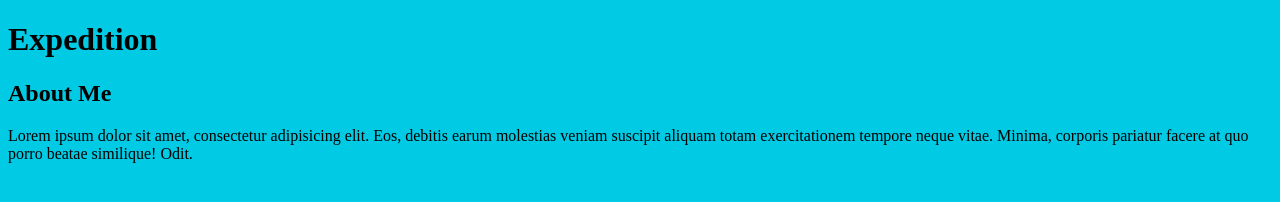
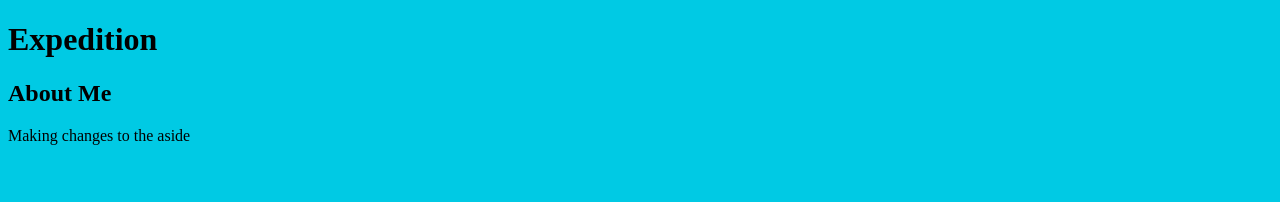
Before and after one commit to evelynosuna/my-travel-plans, a plain HTML site: page index.html in a window 1280 px wide. Drawn offline with Linux system fonts and the light colour scheme; files that its build step writes are made by us from their sources; files whose address does not match are found by name.

Commit message:
Made changes inside the aside

```diff
--- a/index.html
+++ b/index.html
@@ -15,7 +15,7 @@
 <aside>
     <h2>About Me</h2>
 
-    <p>Lorem ipsum dolor sit amet, consectetur adipisicing elit. Eos, debitis earum molestias veniam suscipit aliquam totam exercitationem tempore neque vitae. Minima, corporis pariatur facere at quo porro beatae similique! Odit.</p>
+    <p>Making changes to the aside</p>
 </aside>
 <!-- end of new content -->
     <script src="js/app.js"></script>
```
